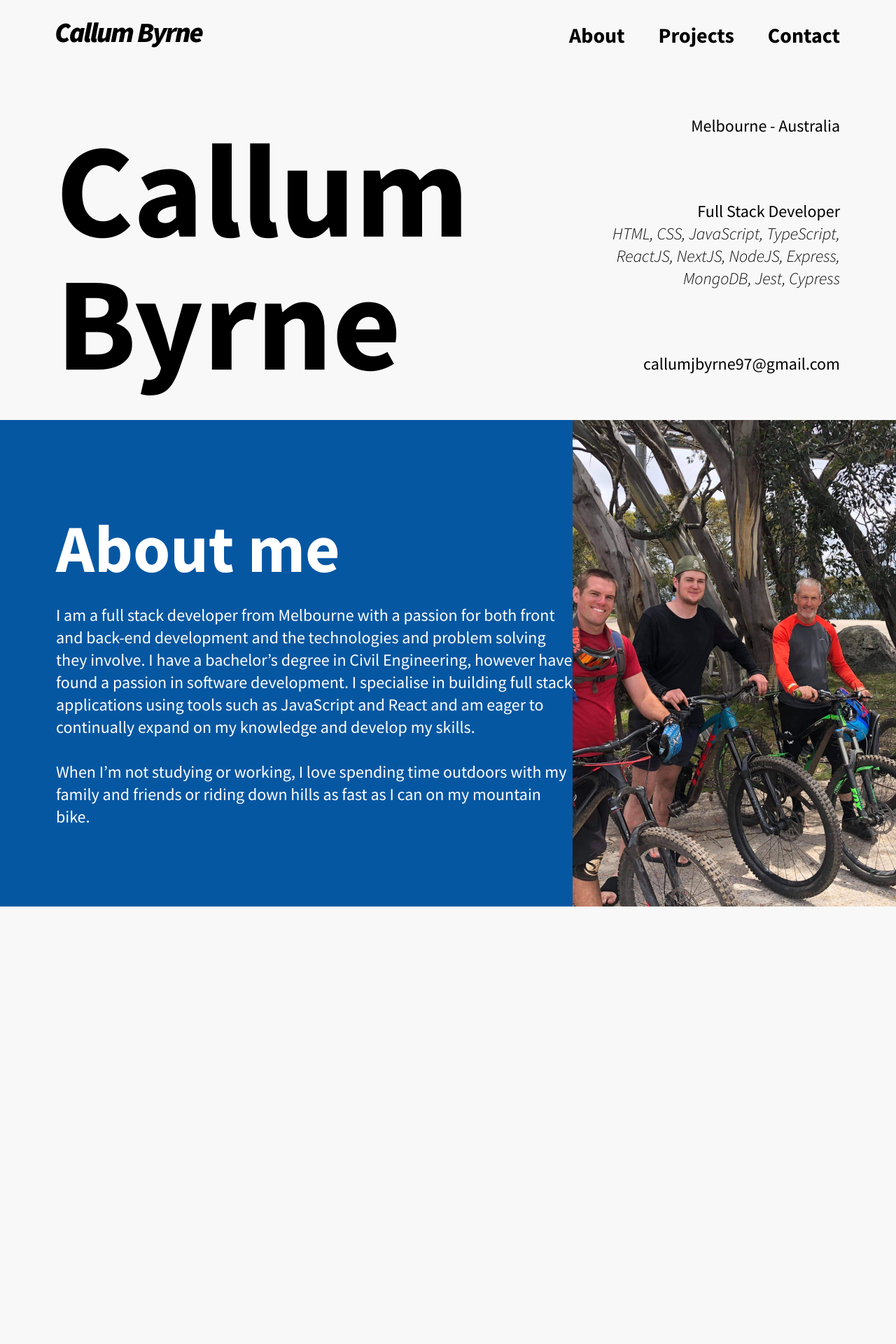
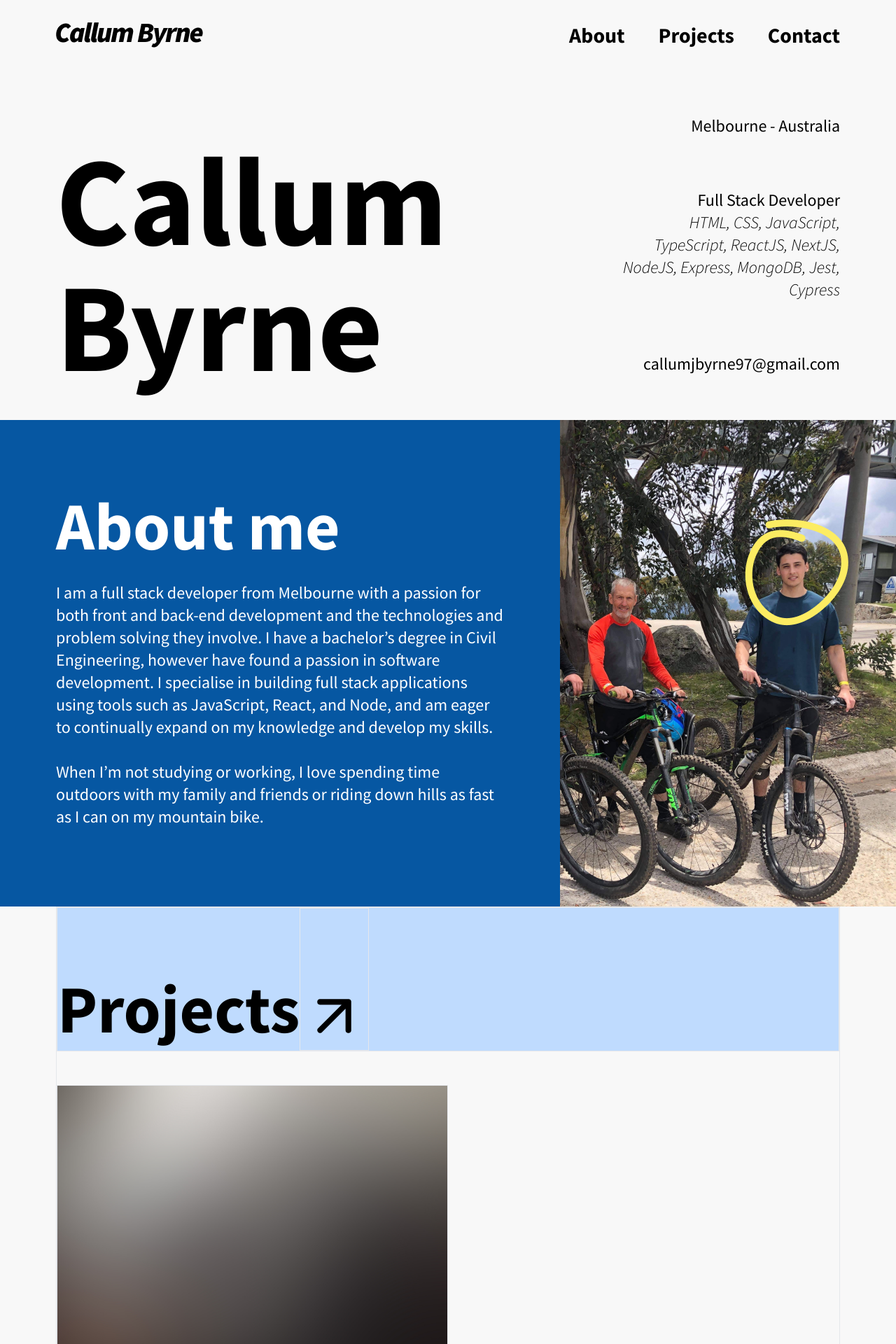
Before and after one commit to callumbyrne/portfolio, a Next.js app: page / in a window 1280 px wide. Shown: the top 1920 px of the page at 70% size. Before the commit the page ends 1295 px from the top, so only its background shows below. Built offline with nearby package versions, Linux system fonts and the light colour scheme.

Commit message:
adjustments to header and about, start on projects

```diff
--- a/components/About.tsx
+++ b/components/About.tsx
@@ -3,17 +3,17 @@ import Image from 'next/image'
 
 const About = () => {
   return (
-    <div className="about-section flex flex-row pl-20">
-      <div className="flex w-8/12 flex-col justify-end pb-28 text-white">
+    <div className="about-section flex flex-row justify-between pl-20">
+      <div className="flex w-3/5 flex-col justify-end pb-28 pr-20 text-white">
         <h2 className="pb-8 text-8xl font-bold">About me</h2>
         <p className="pb-8 text-2xl">
           I am a full stack developer from Melbourne with a passion for both
           front and back-end development and the technologies and problem
           solving they involve. I have a bachelor’s degree in Civil Engineering,
           however have found a passion in software development. I specialise in
-          building full stack applications using tools such as JavaScript and
-          React and am eager to continually expand on my knowledge and develop
-          my skills.
+          building full stack applications using tools such as JavaScript,
+          React, and Node, and am eager to continually expand on my knowledge
+          and develop my skills.
         </p>
         <p className="text-2xl">
           When I’m not studying or working, I love spending time outdoors with
@@ -21,13 +21,13 @@ const About = () => {
           mountain bike.
         </p>
       </div>
-      <div className="flex w-5/12">
+      <div className="flex w-2/5">
         <Image
           src={mtb}
           alt="mtb"
           height={695}
           objectFit="cover"
-          objectPosition={-200}
+          objectPosition="right"
         />
       </div>
     </div>
--- a/components/Header.tsx
+++ b/components/Header.tsx
@@ -2,13 +2,15 @@ import Nav from './Nav'
 
 const Header = () => {
   return (
-    <div className="header-section mx-20 flex flex-col justify-between ">
+    // Contains global css
+    <div className="header-section flex flex-col justify-between pl-20 ">
       <Nav />
       <div className="flex h-full flex-row">
-        <div className="header-name flex w-2/3 items-end pb-11 text-9xl font-bold">
+        {/* Contains global css */}
+        <div className="header-name flex w-3/5 items-end pb-11 font-bold leading-none">
           Callum Byrne
         </div>
-        <div className="flex w-1/3 flex-col justify-between  py-16 text-2xl">
+        <div className="flex w-2/5 flex-col justify-between  py-16 px-20 text-2xl">
           <p className="flex justify-end">Melbourne - Australia</p>
           <div>
             <p className="flex justify-end">Full Stack Developer</p>
--- a/components/Nav.tsx
+++ b/components/Nav.tsx
@@ -4,7 +4,7 @@ import logo from '../public/logo.png'
 
 const Nav = () => {
   return (
-    <div className="flex justify-between py-8">
+    <div className="flex justify-between py-8 pr-20">
       <div>
         <Link href="/" passHref>
           <a className="flex items-center">
--- a/components/Projects.tsx
+++ b/components/Projects.tsx
@@ -0,0 +1,26 @@
+import Image from 'next/image'
+import arrow from '../public/arrow.png'
+import placeholderProject from '../public/placeholderProject.png'
+
+const Projects = () => {
+  return (
+    <section className="mx-20 flex flex-col border">
+      <div className="mb-12 flex flex-row border bg-blue-200">
+        <h2 className="mb-3 pt-24 text-8xl font-bold">Projects</h2>
+        <div className="flex items-end border">
+          <Image src={arrow} alt="arrow" layout="fixed" />
+        </div>
+      </div>
+
+      <div className="w-1/2 border">
+        <Image src={placeholderProject} alt="project" />
+      </div>
+
+      <div className="w-1/2 border">
+        <hr />
+      </div>
+    </section>
+  )
+}
+
+export default Projects
--- a/pages/index.tsx
+++ b/pages/index.tsx
@@ -1,12 +1,14 @@
 import type { NextPage } from 'next'
 import About from '../components/About'
 import Header from '../components/Header'
+import Projects from '../components/Projects'
 
 const Home: NextPage = () => {
   return (
     <div>
       <Header />
       <About />
+      <Projects />
     </div>
   )
 }
--- a/styles/globals.css
+++ b/styles/globals.css
@@ -11,7 +11,7 @@ html {
 }
 
 .header-name {
-  font-size: 190px;
+  font-size: 180px;
 }
 
 .about-section {
```
Also changed, not shown: public/arrow.png (added), public/placeholderProject.png (added).
